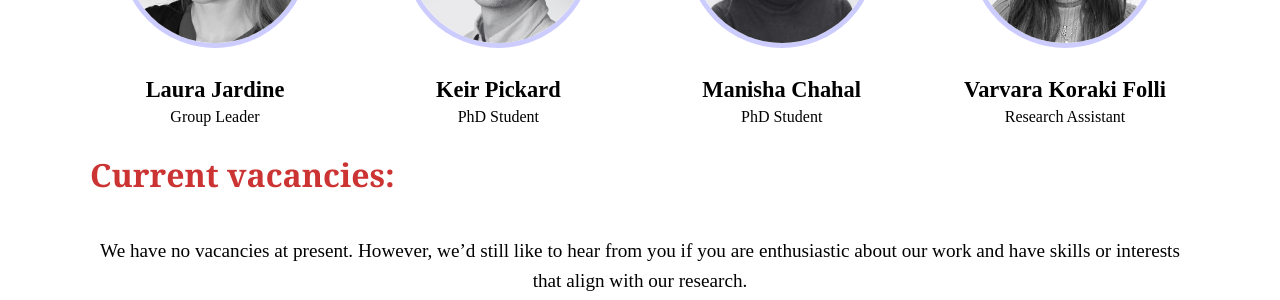
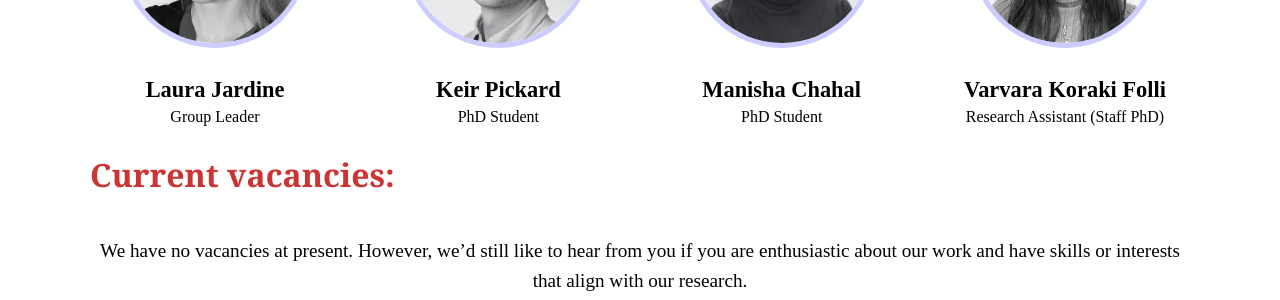
Before and after one commit to vkorak/vkorak.github.io, a Jekyll site: the page built from team.md, in a window 1280 px wide. Shown: the part 453-753 px from the top of the page. Built offline with Jekyll 4.4.1, drawn with Linux system fonts in a browser that asks for light colours.

Commit message:
update staff titles

```diff
--- a/team.md
+++ b/team.md
@@ -121,7 +121,7 @@ Our science depends on teamwork and collaboration between individuals trained in
   <div class="team-member">
     <img src="{{ '/assets/img/team/koraki_folli_bw_cp.png' | relative_url }}" alt="Varvara Koraki Folli" class="team-member-photo" />
     <h3>Varvara Koraki Folli</h3>
-    <p>Research Assistant</p>
+    <p>Research Assistant (Staff PhD)</p>
   </div>
 </div>
 
```
